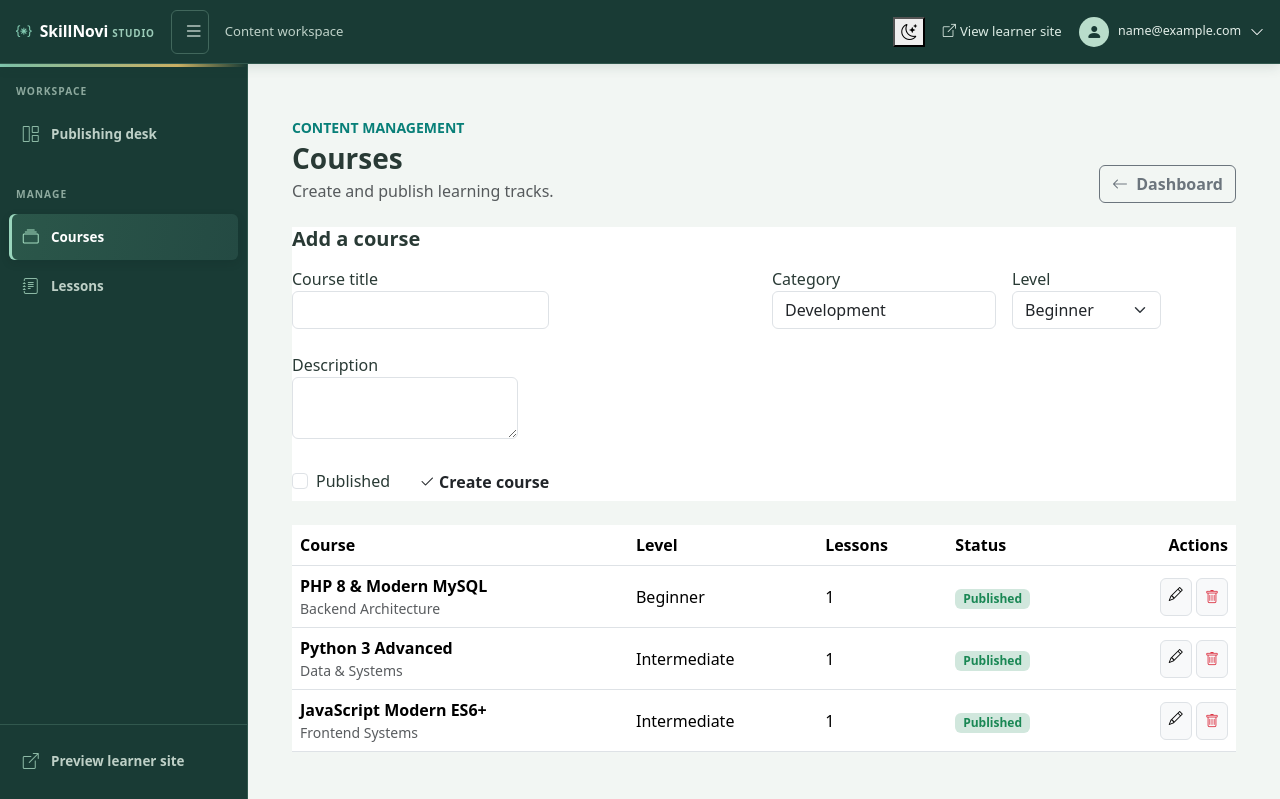
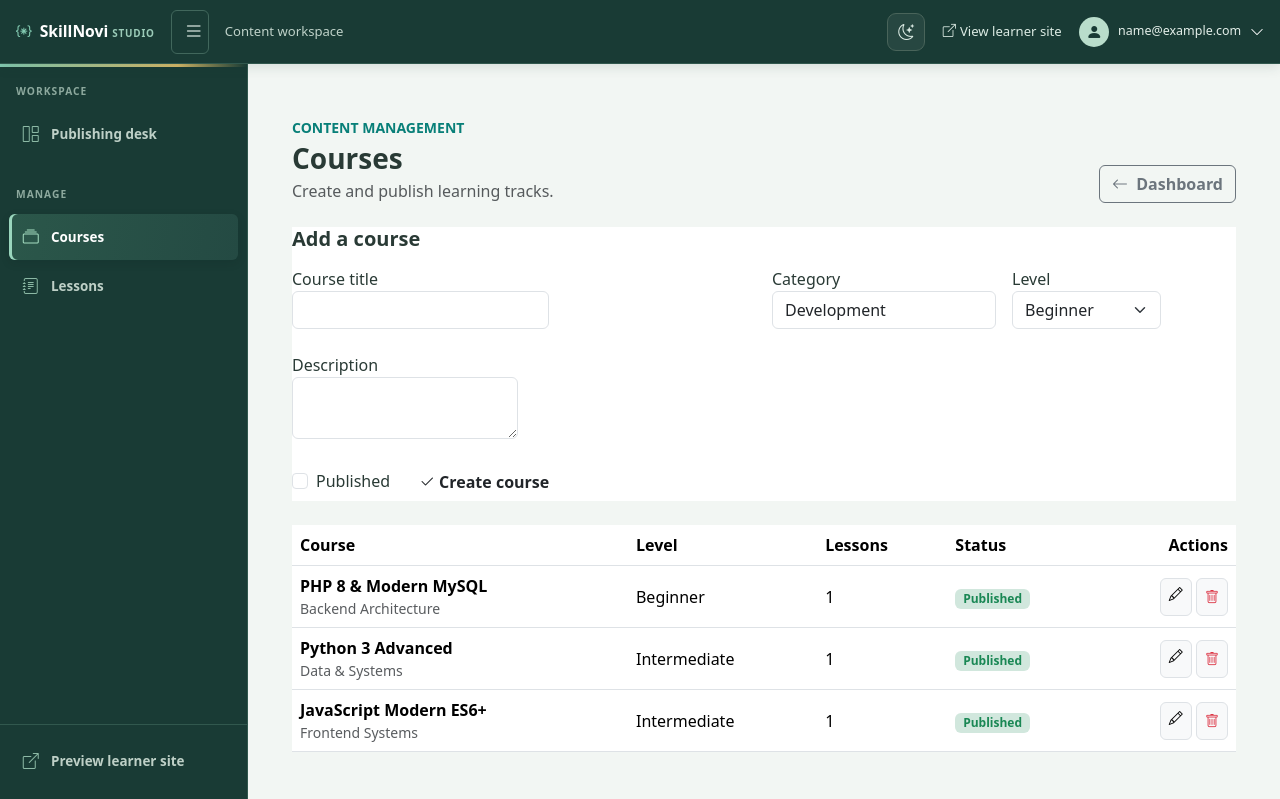
Before and after one commit to TaukirCodes/mytutorials, a PHP site: page /admin/courses.php in a window 1280 px wide. Shown: the top 799 px of the page. Run offline with PHP 8.4, Linux system fonts and the light colour scheme; the visitor is signed in with stand-in values (Sample User, id 1); data comes from the database, SQL or seed files in the repository.

Commit message:
Auto-sync: 2026-09-28 16:03:21

```diff
--- a/admin/courses.php
+++ b/admin/courses.php
@@ -74,6 +74,8 @@ $courses = $database->query('SELECT courses.*, COUNT(lessons.id) AS lesson_count
   <link href="https://cdn.jsdelivr.net/npm/bootstrap@5.3.2/dist/css/bootstrap.min.css" rel="stylesheet">
   <link href="https://cdn.jsdelivr.net/npm/bootstrap-icons@1.11.1/font/bootstrap-icons.css" rel="stylesheet">
   <link href="assets1/style.css" rel="stylesheet">
+  <link href="../assets/theme.css" rel="stylesheet">
+  <script src="../assets/theme.js"></script>
 </head>
 <body>
   <?php include __DIR__ . '/topnav.php'; ?>
```
